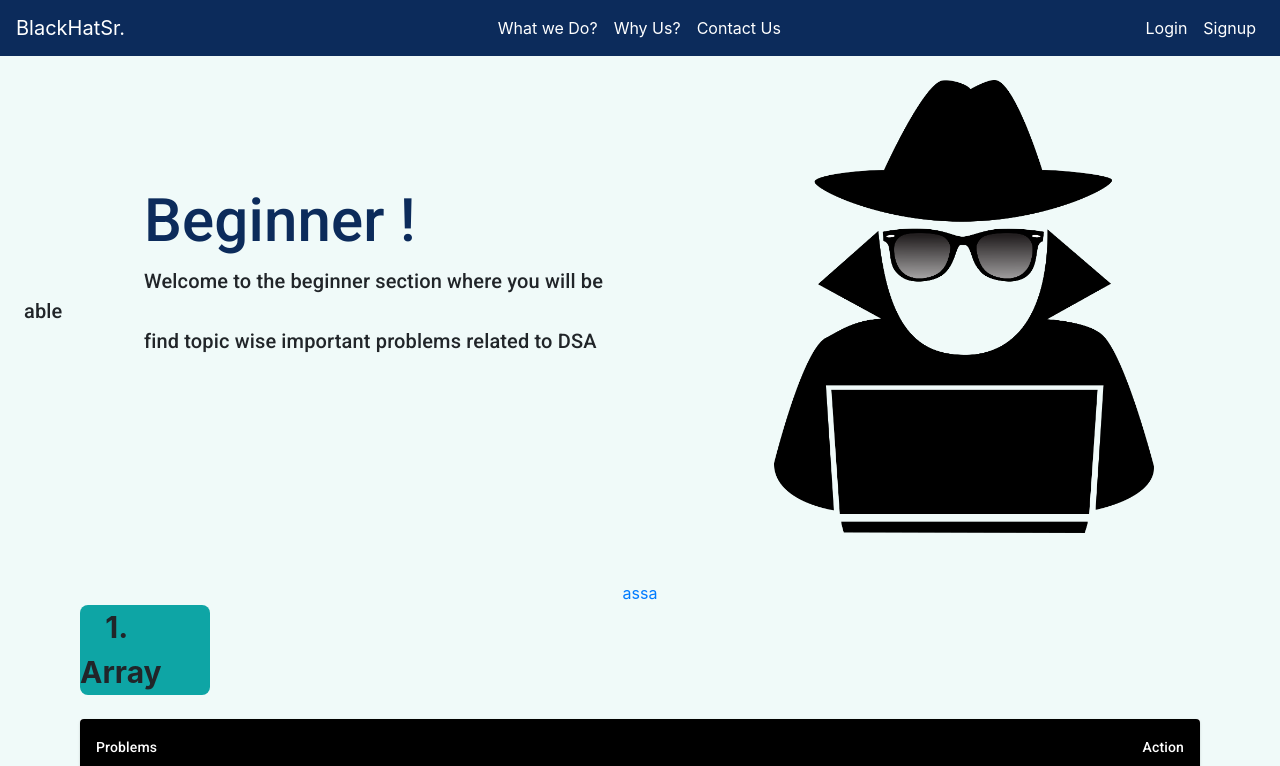
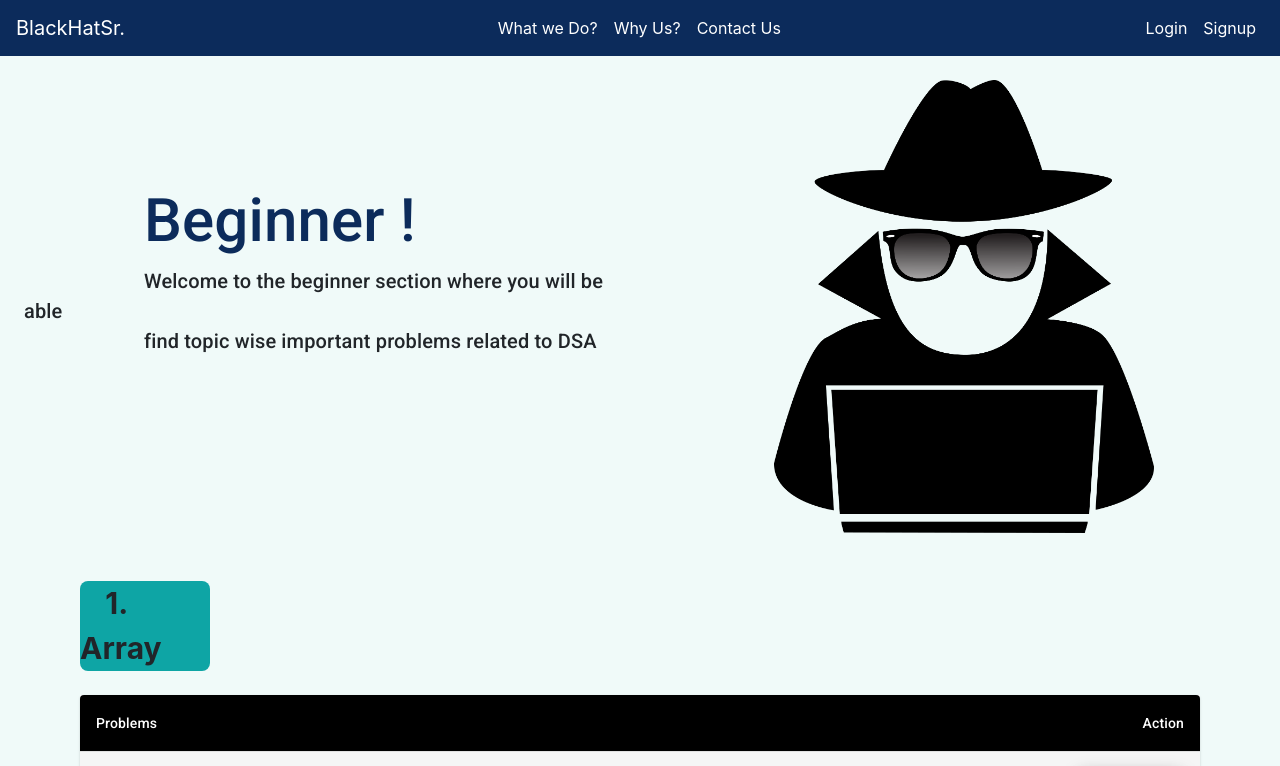
Before and after one commit to Shobhit2806/BlackHatSr., a React (Create React App) app: page / in a window 1280 px wide. Shown: the top 766 px of the page. Built offline with nearby package versions, Linux system fonts and the light colour scheme.

Commit message:
finally changes done again

```diff
--- a/src/begin.js
+++ b/src/begin.js
@@ -121,7 +121,6 @@ export default function CustomizedTables() {
       <div>
       <Temp />
       </div>
-      <div><a href={"nee.js"}>assa</a></div>
       <div className="Array">&nbsp;&nbsp;&nbsp;
       <b>1. Array </b>
       </div><br/>
```
